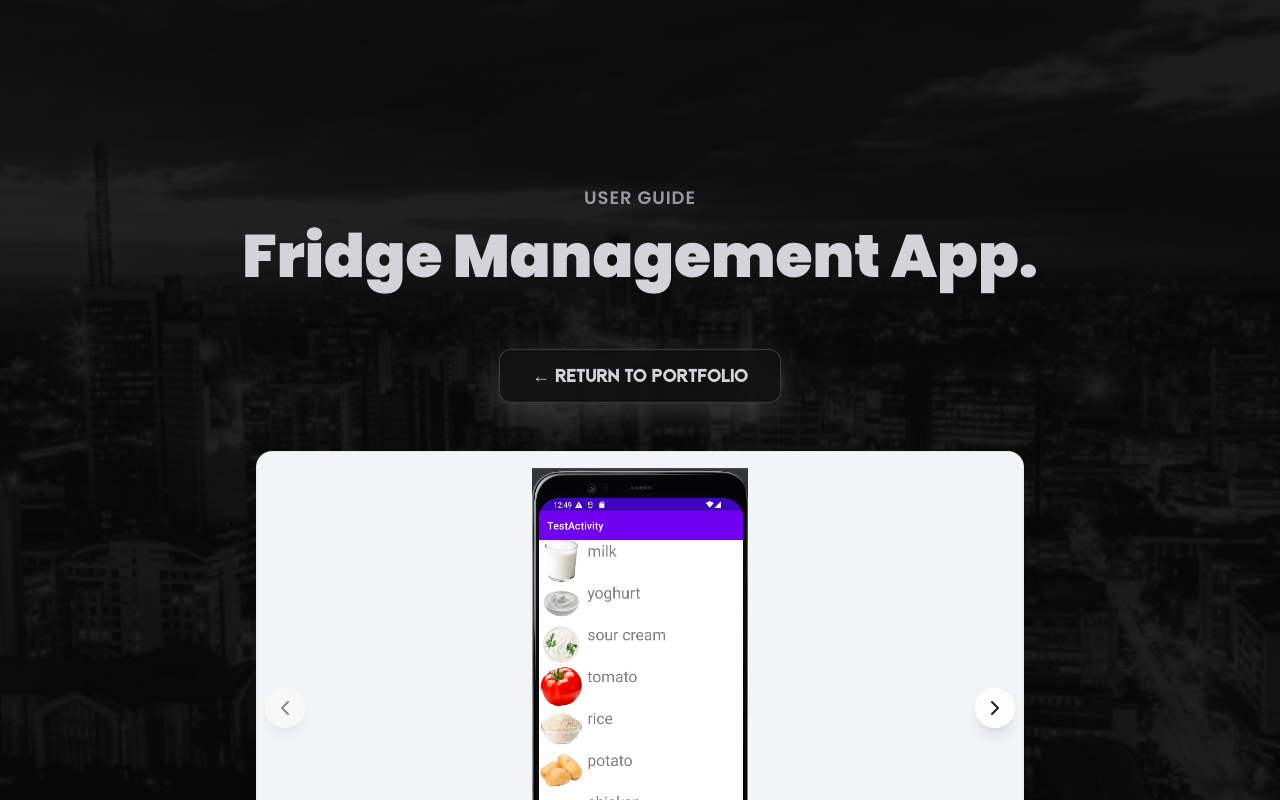
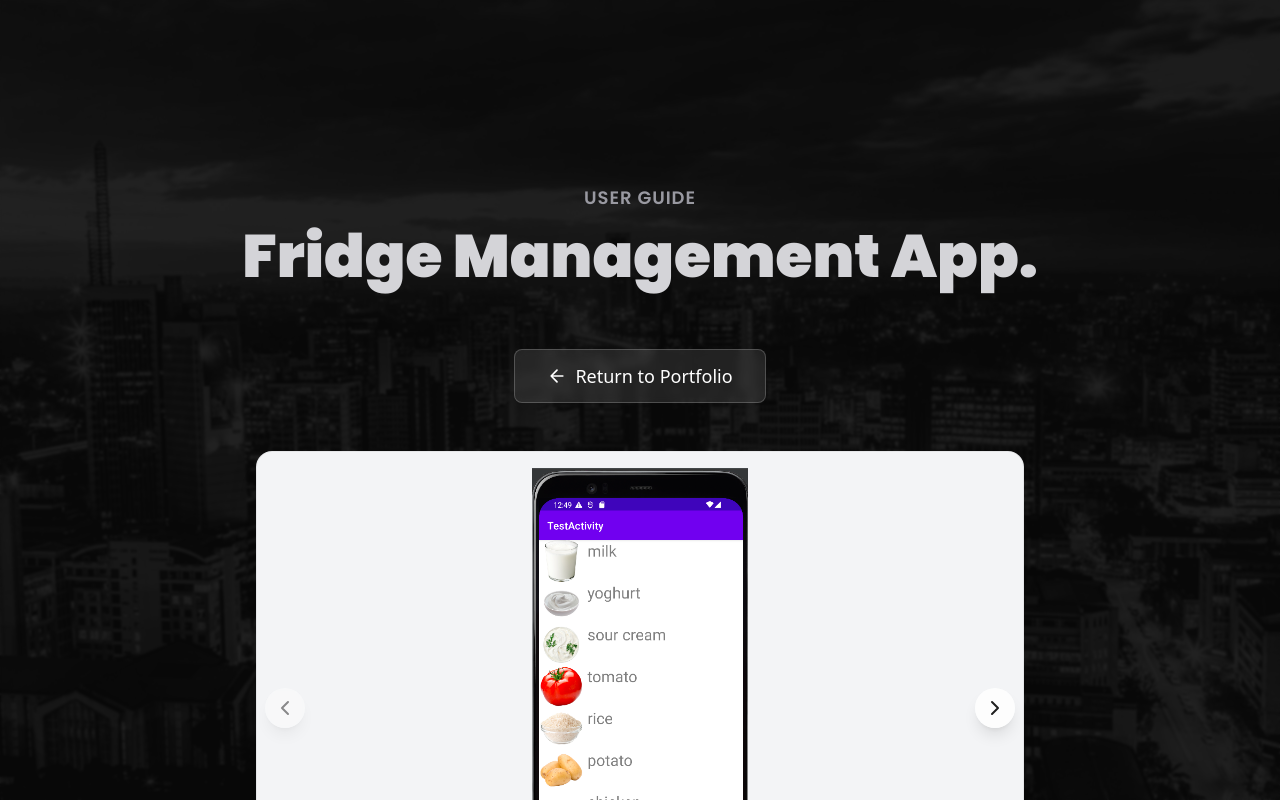
Before and after one commit to michaelchinaka/portfolio-website, a React (Vite) app: page /fridge-demo in a window 1280 px wide. Shown: the top 800 px of the page. Built offline with nearby package versions, Linux system fonts and the light colour scheme.

Commit message:
scroll thing gone

```diff
--- a/src/components/FridgeDemo.jsx
+++ b/src/components/FridgeDemo.jsx
@@ -108,11 +108,18 @@ const FridgeDemo = () => {
           <div className="flex justify-center mb-8 sm:mb-12">
             <Link
               to="/"
-              className="glassmorphism px-6 py-2 sm:px-8 sm:py-3 text-timberWolf font-bold font-beckman
-                       hover:bg-battleGray hover:text-eerieBlack transition duration-300
-                       flex items-center gap-2 rounded-xl text-base sm:text-lg"
+              className="relative overflow-hidden group bg-white/10 backdrop-blur-sm
+                       px-6 py-2.5 sm:px-8 sm:py-3 rounded-lg border border-white/20
+                       text-white font-medium text-base sm:text-lg transition-all duration-300
+                       hover:bg-white/20 hover:border-white/40 hover:scale-[1.02]
+                       active:scale-[0.98] flex items-center gap-2"
             >
-              ← Return to Portfolio
+              <span className="relative z-10 flex items-center gap-2">
+                <svg className="w-4 h-4 sm:w-5 sm:h-5" viewBox="0 0 24 24" fill="none" xmlns="http://www.w3.org/2000/svg">
+                  <path d="M19 12H5M5 12L12 19M5 12L12 5" stroke="currentColor" strokeWidth="2" strokeLinecap="round" strokeLinejoin="round"/>
+                </svg>
+                Return to Portfolio
+              </span>
             </Link>
           </div>
 
--- a/src/components/Hero.jsx
+++ b/src/components/Hero.jsx
@@ -70,7 +70,7 @@ const Hero = () => {
         <div
           className="absolute xs:bottom-10 bottom-32 w-full
           flex justify-center items-center">
-          <a href="#about">
+          <a href="#about" className="hidden sm:block">
             <div
               className="w-[35px] h-[64px] rounded-3xl border-4
             border-french border-dim flex
```
